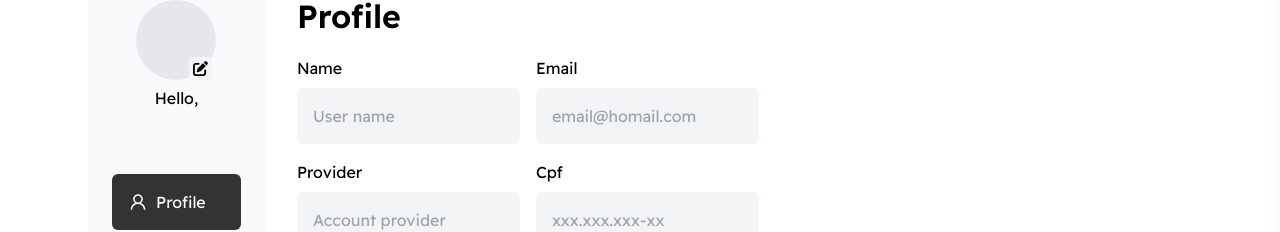
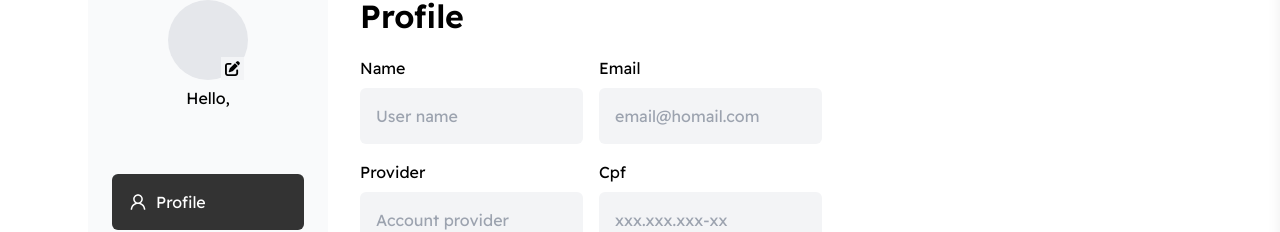
Before and after one commit to ricard027/food, a Next.js app: page /profile in a window 1280 px wide. Shown: the part 168-400 px from the top of the page. Built offline with nearby package versions, Linux system fonts and the light colour scheme; no server answers.

Commit message:
feat: Some changes in menu lateral

```diff
--- a/src/components/menulateral/index.tsx
+++ b/src/components/menulateral/index.tsx
@@ -3,18 +3,22 @@ import Image from 'next/image'
 import { BsBoxArrowLeft } from 'react-icons/bs'
 import { FaPenToSquare } from 'react-icons/fa6'
 import { IUser } from '@/types/user'
-import Link from 'next/link'
 import { navigation } from './links'
 import { usePathname } from 'next/navigation'
+
+import Link from 'next/link'
+
+import useUser from '@/hook/useUser'
 
 interface IMenuLateral {
   userData: IUser
 }
 
 const MenuLateral = ({ userData }: IMenuLateral) => {
+  const { handleLogoutUser } = useUser()
   const path = usePathname()
   return (
-    <aside className='sm:hidden xs:hidden flex-col bg-gray-50 text-center p-6 mb-2 rounded-md md:flex'>
+    <aside className='sm:hidden xs:hidden flex-col bg-gray-50 text-center p-6 mb-2 rounded-md md:flex max-w-60  w-full'>
       <div>
         <div className='bg-gray-200 inline-block rounded-full w-20 h-20 relative'>
           <span className='absolute bottom-0 right-1 bg-gray-100 p-1 r  ounded-md cursor-pointer'>
@@ -31,9 +35,11 @@ const MenuLateral = ({ userData }: IMenuLateral) => {
             <></>
           )}
         </div>
-        <p className='max-w-36 h-16'>
-          Hello, <span className='font-medium'>{userData?.name}</span>
-        </p>
+        <div className='flex items-center justify-center'>
+          <p className='text-center max-w-36  h-16'>
+            Hello, <span className='font-medium'>{userData?.name}</span>
+          </p>
+        </div>
       </div>
       <nav className='mt-6 menulateral'>
         <ul className='flex flex-col gap-2'>
@@ -55,7 +61,7 @@ const MenuLateral = ({ userData }: IMenuLateral) => {
             )
           })}
 
-          <button className='p-4 bg-gray-50 hover:bg-gray-100 cursor-pointer rounded-md flex items-center gap-2'>
+          <button className='p-4 bg-gray-50 hover:bg-gray-100 cursor-pointer rounded-md flex items-center gap-2'onClick={handleLogoutUser}>
             <BsBoxArrowLeft size={20} />
             Logout
           </button>
```
